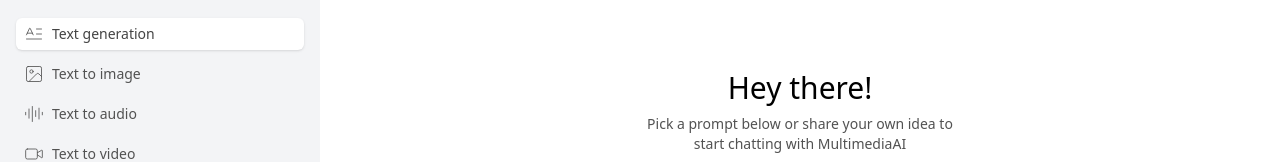
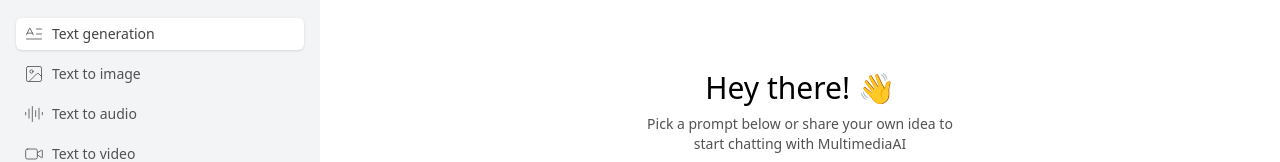
Before and after one commit to Raphaelj1/multimediaApp-frontend, a React (Vite) app: page / in a window 1280 px wide. Shown: the part 126-288 px from the top of the page. Built offline with nearby package versions, Linux system fonts and the light colour scheme; no server answers.

Commit message:
User friendly welcome message

```diff
--- a/src/components/Greeeting.tsx
+++ b/src/components/Greeeting.tsx
@@ -4,11 +4,11 @@ function getWelcomeMessage(): string {
 	if (hour >= 5 && hour < 12) {
 		return 'Good Morning! ☀️'
 	} else if (hour >= 12 && hour < 17) {
-		return 'Hot Afternoon, Innit!'
+		return 'Hot Afternoon, Innit! 😎'
 	} else if (hour >= 17 && hour <= 22) {
-		return 'Hey there!'
+		return 'Hey there! 👋'
 	} else {
-		return 'Hi Friend!'
+		return 'Hi Friend! 👋'
 	}
 }
 
```
